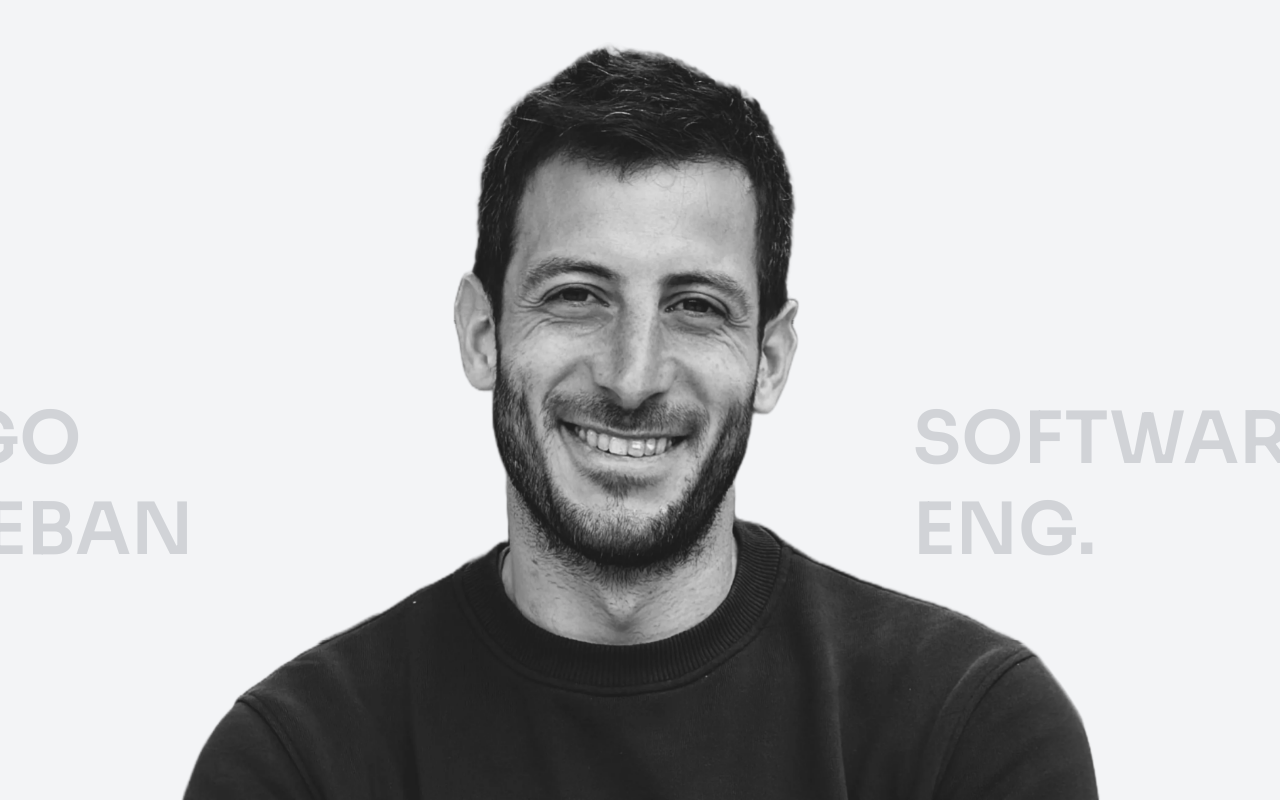
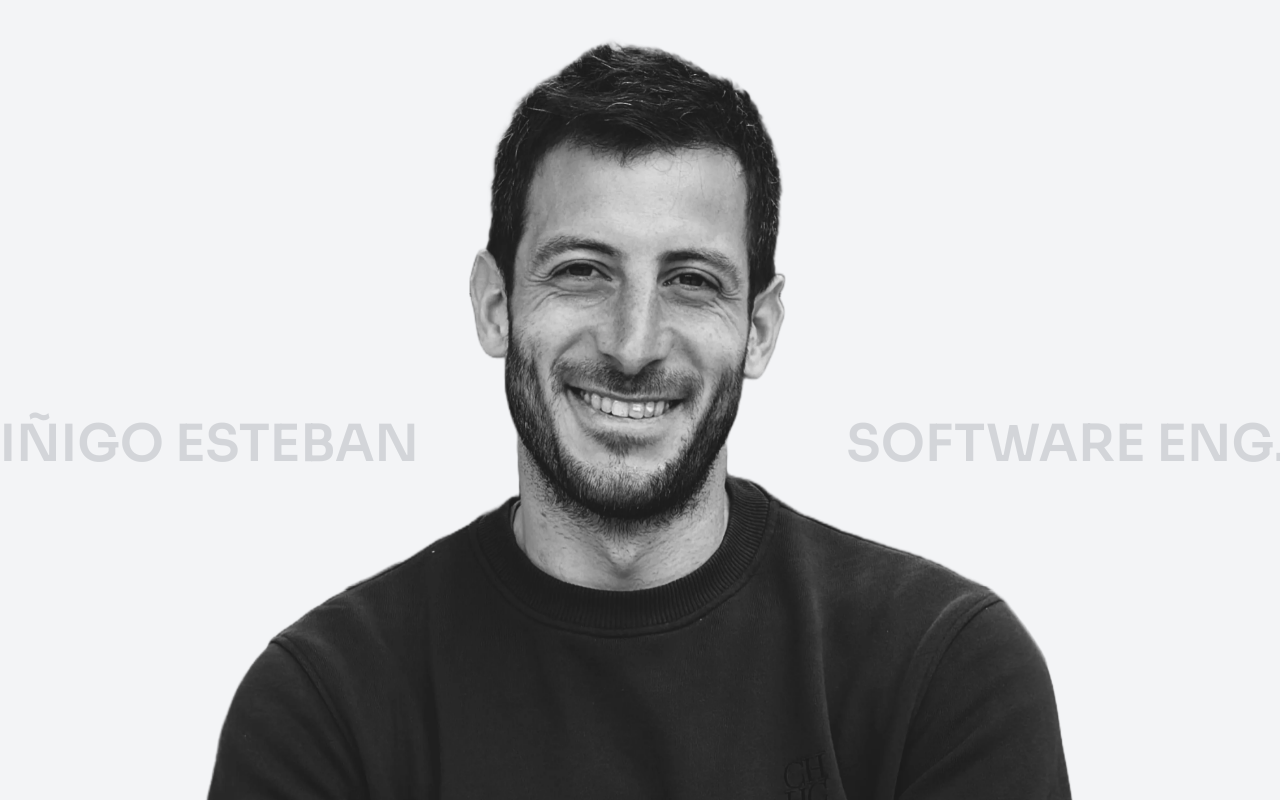
Before and after one commit to inigoestebangomez/portfolio, a React (Vite) app: page / in a window 1280 px wide. Shown: the top 800 px of the page. Built offline with nearby package versions, Linux system fonts and the light colour scheme.

Commit message:
Fix: breack point for smaller screens

```diff
--- a/src/App.css
+++ b/src/App.css
@@ -641,12 +641,12 @@ footer {
 /* LAPTOP DESKTOP ↓ */
 @media (max-width: 1520px) and (min-width: 1025px) {
   .parallax-text-wrapper {
-    gap: 16rem;
+    gap: 12rem;
   }
 
   .parallax-h1,
   .parallax-h2 {
-    font-size: 4.5rem
+    font-size: 4rem;
   }
 
   .glitch-image-container {
@@ -655,6 +655,21 @@ footer {
 
   .project-item-link {
     text-decoration: none;
+  }
+}
+
+@media (max-width: 1366px) and (min-width: 1025px) {
+  .parallax-text-wrapper {
+    gap: 10rem;
+  }
+
+  .parallax-h1,
+  .parallax-h2 {
+    font-size: 3.2rem;
+  }
+
+  .glitch-image-container {
+    max-width: 55rem;
   }
 }
 
--- a/src/data/projectData.js
+++ b/src/data/projectData.js
@@ -20,7 +20,7 @@ export const projects = [
     slug: "wine-tasting-notes",
     services: [
       { name: "iOS", url: "https://apps.apple.com/es/app/wine-tasting-notes/id6758449813" },
-      { name: "Android", url: "https://play.google.com/store/apps/details?id=com.inigoesteban.winetastingnotes" }
+      { name: "Android", url: "https://play.google.com/store/apps/details?id=com.inigo.winetastingnotes" }
     ],
     credits: [
       { role: "Developer", person: "Iñigo Esteban" }
```
